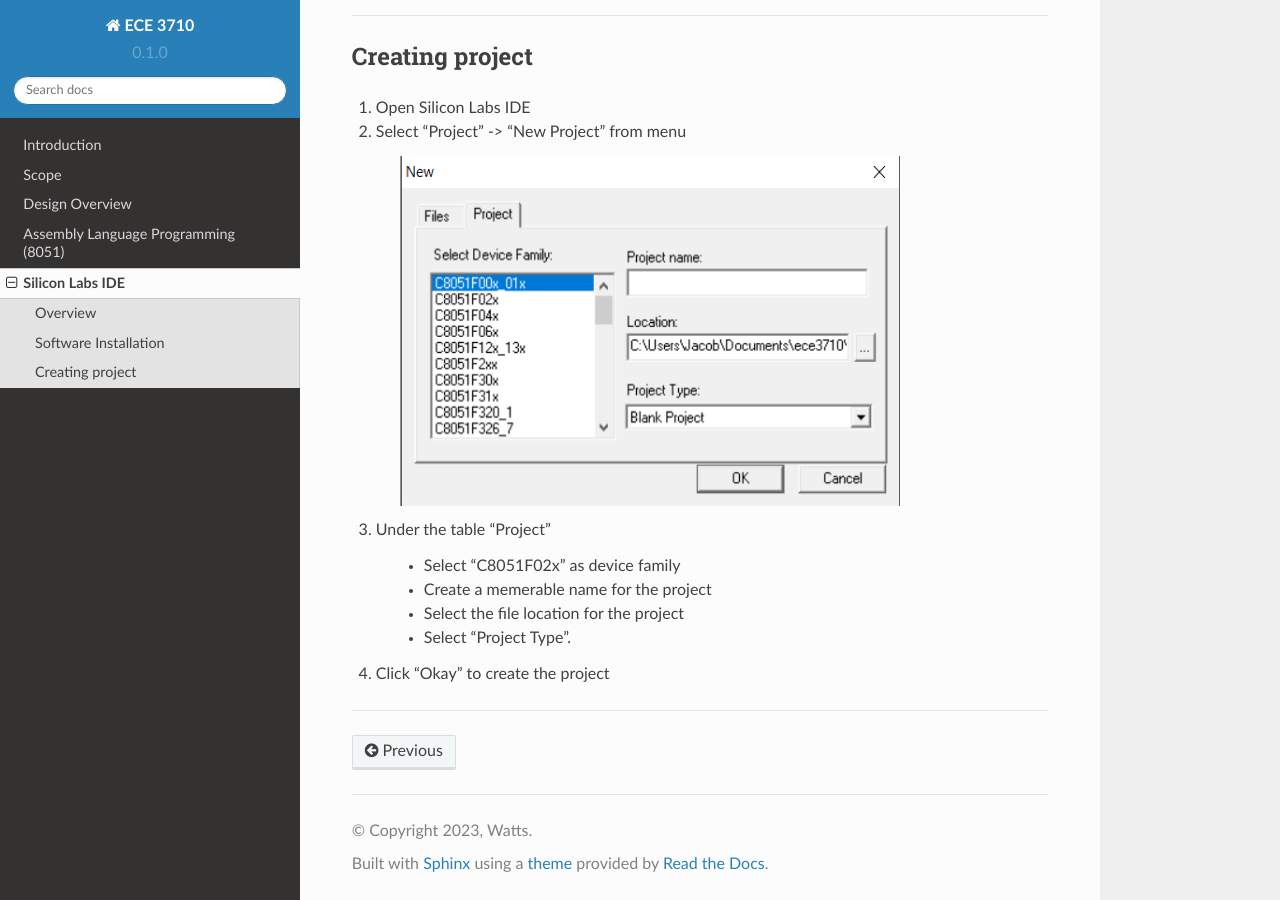
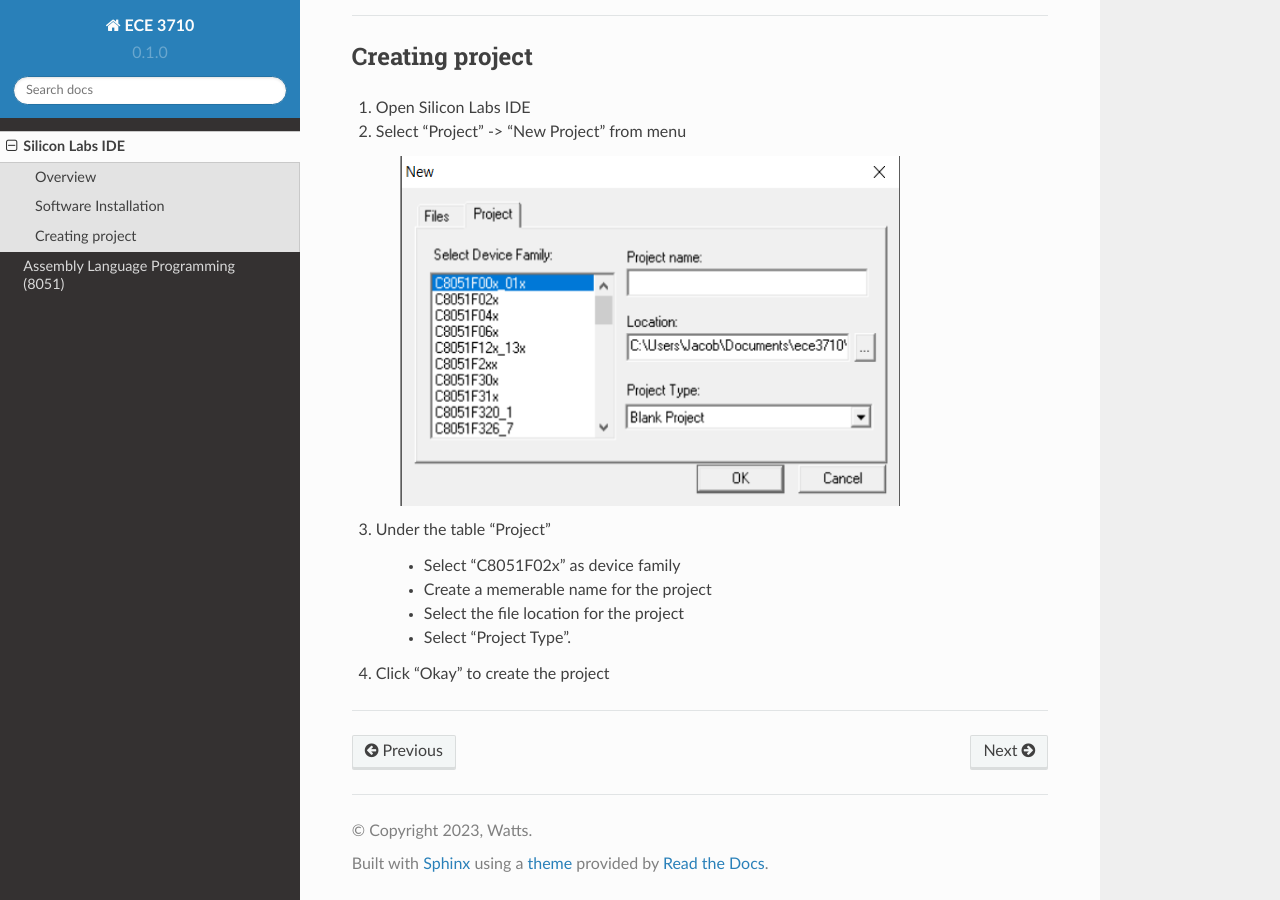
Before and after one commit to wattsjake/ece3710-notes, a Sphinx documentation site: the page built from docs/source/silicon_ide.rst, in a window 1280 px wide and 900 px high, scrolled down 714 px. Built offline with Sphinx 7.4.7 and the Read the Docs theme 2.0.0, drawn with Linux system fonts in a browser that asks for light colours; pages that are not in the unit, such as notebooks, are missing from menus.

```diff
--- a/docs/source/index.rst
+++ b/docs/source/index.rst
@@ -17,9 +17,6 @@
 
 .. toctree::
 
-   lab0
-   lab01
+   silicon_ide
    project
-   introduction
    assembly
-   silicon_ide
```
